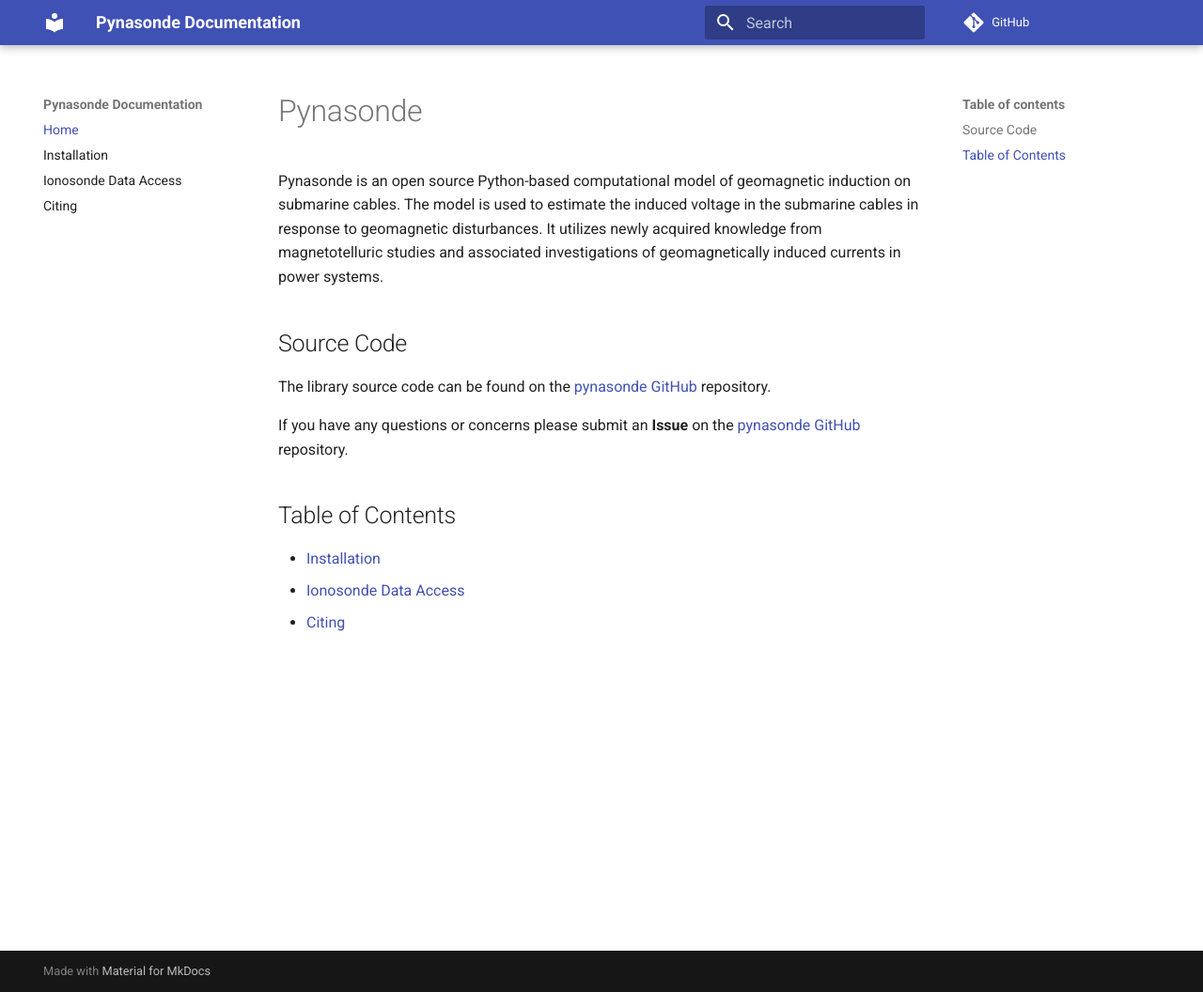
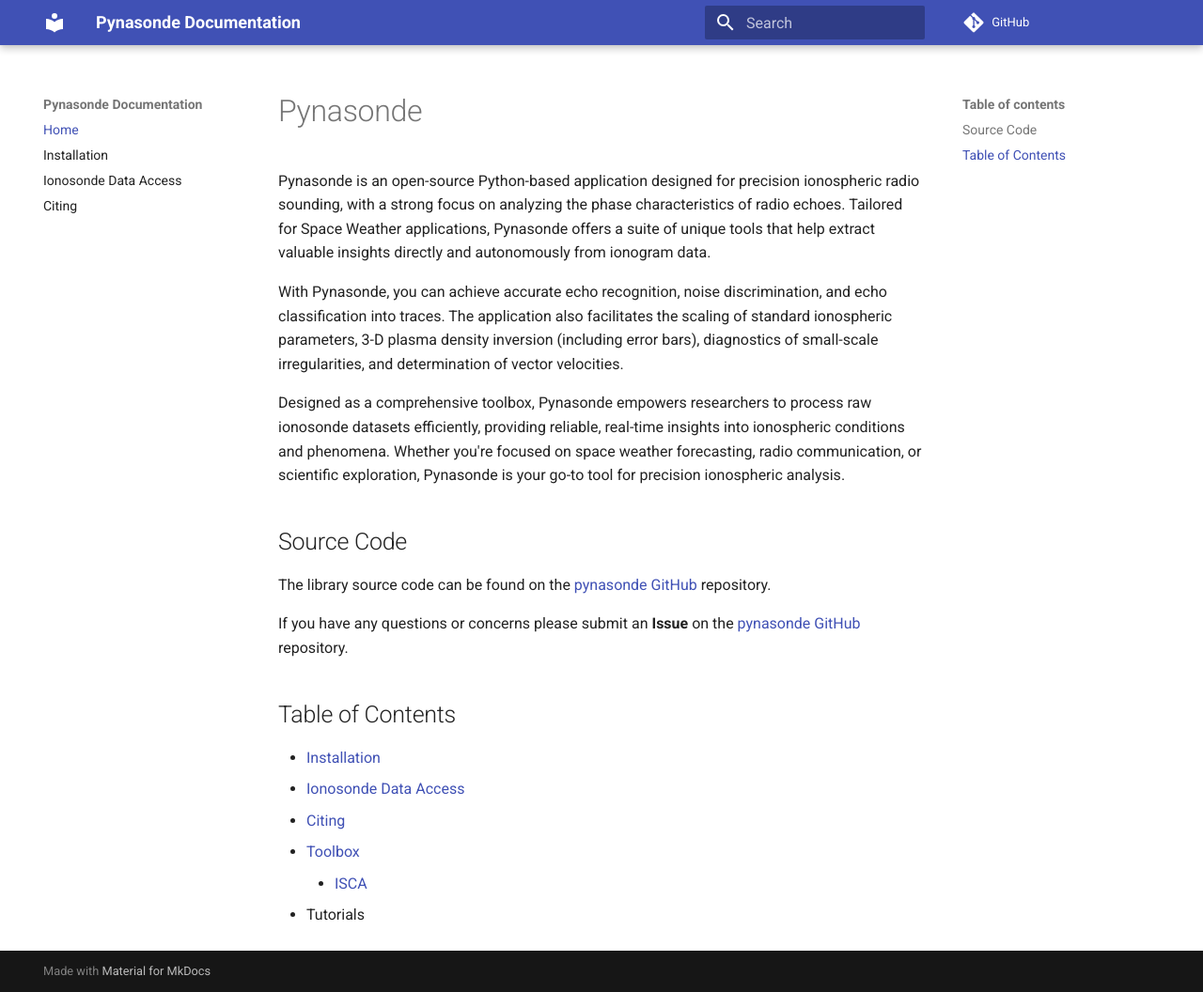
Before and after one commit to shibaji7/pynasonde, an MkDocs documentation site: the page built from docs/index.md, in a window 1280 px wide and 1056 px high. Shown: the whole window at 94% size. Built offline with MkDocs 1.6.1 and Material for MkDocs 9.7.7, drawn with Linux system fonts in a browser that asks for light colours; comment, search, counter and statistics services are not loaded.

Commit message:
Updated documentation

```diff
--- a/docs/index.md
+++ b/docs/index.md
@@ -6,7 +6,11 @@ Disclaimer:
 -->
 
 # Pynasonde
-Pynasonde is an open source Python-based computational model of geomagnetic induction on submarine cables. The model is used to estimate the induced voltage in the submarine cables in response to geomagnetic disturbances. It utilizes newly acquired knowledge from magnetotelluric studies and associated investigations of geomagnetically induced currents in power systems.
+Pynasonde is an open-source Python-based application designed for precision ionospheric radio sounding, with a strong focus on analyzing the phase characteristics of radio echoes. Tailored for Space Weather applications, Pynasonde offers a suite of unique tools that help extract valuable insights directly and autonomously from ionogram data.
+
+With Pynasonde, you can achieve accurate echo recognition, noise discrimination, and echo classification into traces. The application also facilitates the scaling of standard ionospheric parameters, 3-D plasma density inversion (including error bars), diagnostics of small-scale irregularities, and determination of vector velocities.
+
+Designed as a comprehensive toolbox, Pynasonde empowers researchers to process raw ionosonde datasets efficiently, providing reliable, real-time insights into ionospheric conditions and phenomena. Whether you're focused on space weather forecasting, radio communication, or scientific exploration, Pynasonde is your go-to tool for precision ionospheric analysis.
 
 ## Source Code
 
@@ -18,3 +22,6 @@ If you have any questions or concerns please submit an **Issue** on the [pynason
   - [Installation](user/install.md)
   - [Ionosonde Data Access](user/ionosonde.md)
   - [Citing](user/citing.md)
+  - [Toolbox](tools/toolbox.md)
+    - [ISCA](tools/isca.md)
+  - Tutorials
```
Also changed, not shown: docs/tools/isca.md (added, +8 -0 lines), docs/tools/toolbox.md (added, +6 -0 lines), 2 other files.
